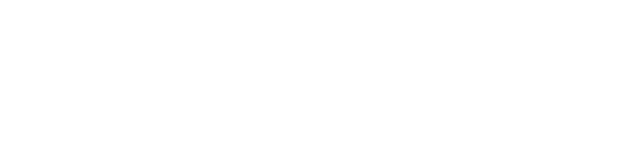
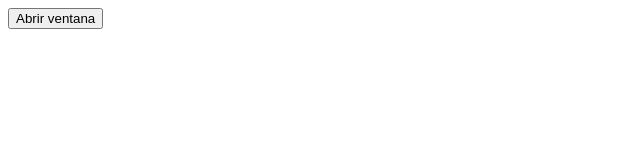
Before and after one commit to FabioDenis/Guia-JS, a plain HTML site: page index.html in a window 1280 px wide. Shown: the whole page, without its empty margins (0-640 px from the left). Drawn offline with Linux system fonts and the light colour scheme.

Commit message:
Faltan Ejercicios, los voy a ir subiendo estos dias

```diff
--- a/index.html
+++ b/index.html
@@ -315,6 +315,8 @@
       -->
 
       <!--Ejercicio onLoad-->
+      <!--
+
 
       <body onload="mostrarMensaje()">
 
@@ -325,7 +327,23 @@
             alert('Mensaje');
           }
         </script>
+          -->
 
+
+          <!--Ejercicio objeto Window-->
+
+
+      <script>
+        function abrirVentana() {
+
+            window.open("https://www.ucp.edu.ar/", "miVentana", "width=600,height=300");
+          }
+
+      </script>
+
+
+          <!-- Crea un botón que llama a la función abrirVentana al hacer clic -->
+      <input type="button" value="Abrir ventana" onclick="abrirVentana()">
 
 
 
```
